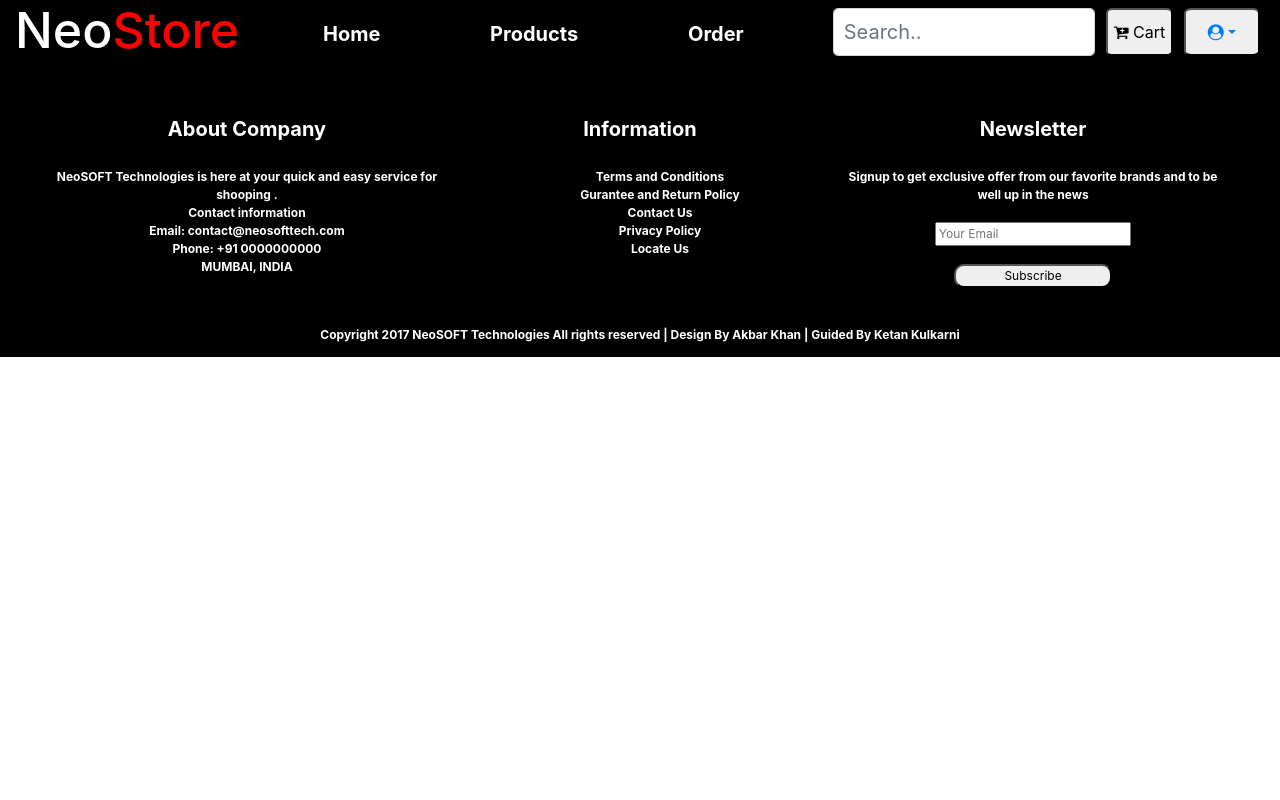
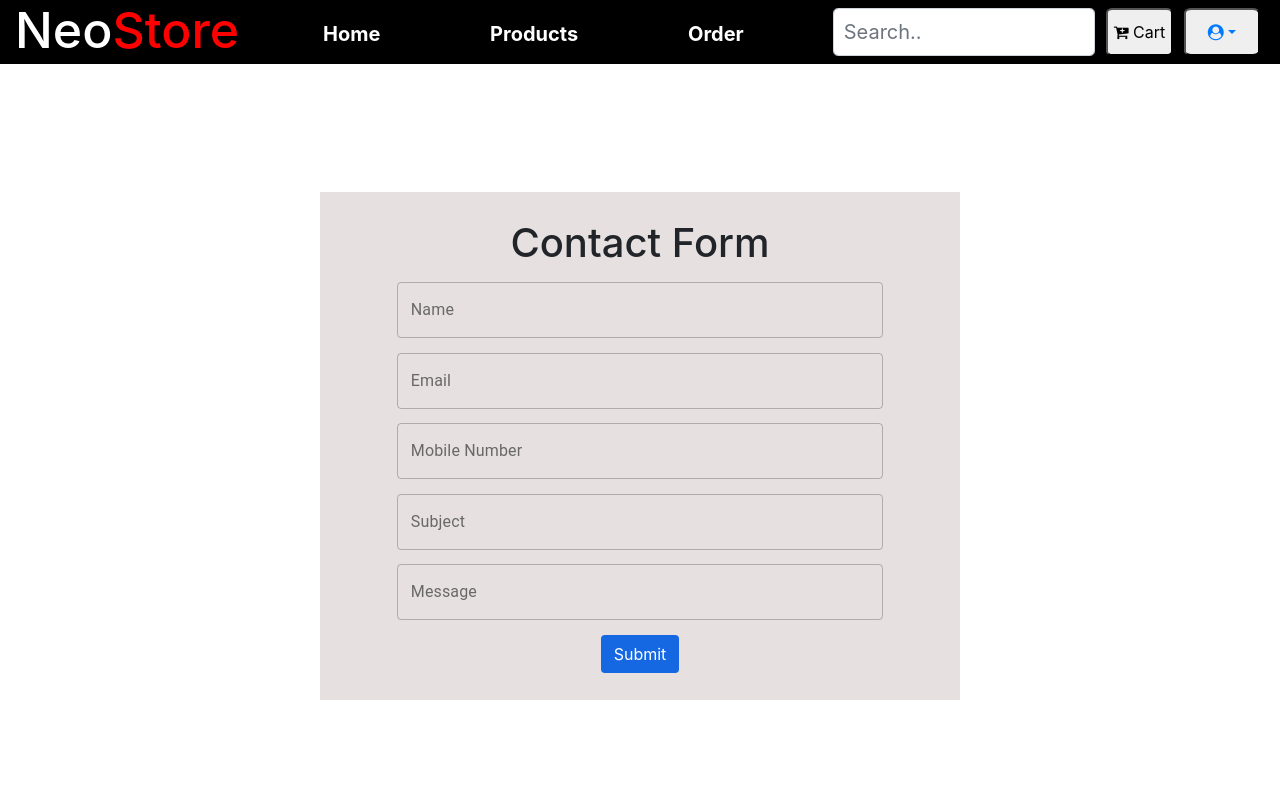
Before and after one commit to Akbar-khan-neosoft/Neostore, a React (Create React App) app: page /contactus in a window 1280 px wide. Shown: the top 800 px of the page. Built offline with nearby package versions, Linux system fonts and the light colour scheme.

Commit message:
redux implementation going on

```diff
--- a/src/App.js
+++ b/src/App.js
@@ -6,6 +6,7 @@ import Login from './Components/Pages/Login';
 import Layout from './Components/Main/Layout';
 import Register from './Components/Pages/Register';
 import store from '../src/Redux/Store';
+import ContactForm from './Components/Common/ContactForm';
 // console.log(store.getState());
 
 function App() {
@@ -18,6 +19,7 @@ function App() {
 							<Route exact path="/" component={Dashboard} />
 							<Route exact path="/login" component={Login} />
 							<Route exact path="/register" component={Register} />
+							<Route exact path="/contactus" component={ContactForm} />
 						</Switch>
 					</Layout>
 				</Router>
--- /dev/null
+++ b/src/Assets/CSS/ContactForm.css
@@ -0,0 +1,23 @@
+.contactus {
+    width: 50%;
+    background-color: rgb(230, 224, 224);
+    margin-top: 10%;
+    margin-bottom: 15%;
+    margin-right: 25%;
+    margin-left: 25%;
+}
+
+.contactform {
+    width: 80%;
+    margin-left: 10%;
+    margin-right: 10%;
+    margin-top: 10%;
+    margin-bottom: 10%;
+    text-align: center;
+    padding: 2%;
+}
+
+.contactformcontrol {
+    margin-bottom: 3%;
+    margin-top: 3%;
+}
--- /dev/null
+++ b/src/Components/Common/ContactForm.js
@@ -0,0 +1,60 @@
+import React from 'react';
+import '../../Assets/CSS/ContactForm.css';
+import { FormControl, TextField } from '@material-ui/core';
+
+function ContactForm() {
+	return (
+		<div className="contactus">
+			<div className="contactform">
+				<div className="contactformcontrol">
+					<h1>Contact Form</h1>
+				</div>
+				<form>
+					<div className="contactformcontrol">
+						<FormControl fullWidth className="contactformcontrol">
+							<TextField id="outlined-basic" label="Name" variant="outlined" placeholder="Name" />
+						</FormControl>
+					</div>
+					<div className="contactformcontrol">
+						<FormControl fullWidth className="contactformcontrol">
+							<TextField id="outlined-basic" label="Email" variant="outlined" placeholder="Email" />
+						</FormControl>
+					</div>
+					<div className="contactformcontrol">
+						<FormControl fullWidth className="contactformcontrol">
+							<TextField
+								id="outlined-basic"
+								label="Mobile Number"
+								variant="outlined"
+								placeholder="Mobile Number"
+							/>
+						</FormControl>
+					</div>
+					<div className="contactformcontrol">
+						<FormControl fullWidth>
+							<TextField id="outlined-basic" label="Subject" variant="outlined" placeholder="Subject" />
+						</FormControl>
+					</div>
+					<div className="contactformcontrol">
+						<FormControl fullWidth className="contactformcontrol">
+							<TextField id="outlined-basic" label="Message" variant="outlined" placeholder="Message" />
+						</FormControl>
+					</div>
+					<div className="contactformcontrol">
+						<FormControl component="fieldset" className="contactformcontrol">
+							<button
+								class="btn"
+								type="submit"
+								style={{ backgroundColor: 'rgb(21, 103, 226)', color: 'white' }}
+							>
+								Submit
+							</button>
+						</FormControl>
+					</div>
+				</form>
+			</div>
+		</div>
+	);
+}
+
+export default ContactForm;
--- a/src/Components/Common/Contact_Form.js
+++ /dev/null
@@ -1,5 +0,0 @@
-import React from 'react';
-
-function ContactForm() {
-	return <div>hey</div>;
-}
--- a/src/Components/Common/Footer/Footer.js
+++ b/src/Components/Common/Footer/Footer.js
@@ -1,5 +1,6 @@
 import React, { Component } from 'react';
 import '../../../Assets/CSS/Footer.css';
+import { Link } from 'react-router-dom';
 
 class Footer extends Component {
 	render() {
@@ -40,9 +41,9 @@ class Footer extends Component {
 									</a>
 								</li>
 								<li>
-									<a style={{ textDecoration: 'none', color: 'white' }} href="#">
+									<Link to="/contactus" style={{ textDecoration: 'none', color: 'white' }}>
 										Contact Us
-									</a>
+									</Link>
 								</li>
 								<li>
 									<a style={{ textDecoration: 'none', color: 'white' }} href="#">
--- a/src/Components/Pages/Dashboard/Dashboard_Slider/Dashboard_Slider.js
+++ b/src/Components/Pages/Dashboard/Dashboard_Slider/Dashboard_Slider.js
@@ -1,6 +1,7 @@
 import React, { Component } from 'react';
-import axios from 'axios';
+import { connect } from 'react-redux';
 import '../../../../Assets/CSS/Dashboard_Slider.css';
+import { fetchSliderData } from '../../../../Redux/Actions/sliderAction';
 
 class DashboardCarousel extends Component {
 	constructor() {
@@ -11,9 +12,9 @@ class DashboardCarousel extends Component {
 	}
 
 	componentDidMount() {
-		axios.get('http://180.149.241.208:3022/getAllCategories').then(result => {
-			this.setState({ data: result.data.category_details });
-		});
+		this.props.onFetch();
+
+		// this.setState({ data: result.data.category_details });
 	}
 
 	render() {
@@ -21,8 +22,11 @@ class DashboardCarousel extends Component {
 			<div className="dashboard-slider">
 				<div id="carouselExampleControls" class="carousel slide" data-ride="carousel">
 					<div class="carousel-inner">
-						{this.state.data.map((item, index) => (
+						{console.log('dashboard : ', this.props.data)}
+						{[this.props.data].map((item, index) => (
 							<div class={`carousel-item ${index == 0 ? 'active' : ''}`} key={index}>
+								{console.log('inside : ', item.sliderReducer.data.data)}
+
 								<img
 									src={'http://180.149.241.208:3022/' + item.product_image}
 									width="100%"
@@ -46,4 +50,15 @@ class DashboardCarousel extends Component {
 	}
 }
 
-export default DashboardCarousel;
+const mapStateToProps = state => {
+	{
+		console.log('redu:', state);
+	}
+	return { data: state };
+};
+
+const mapDispatchToProps = dispatch => ({
+	onFetch: () => dispatch(fetchSliderData()),
+});
+
+export default connect(mapStateToProps, mapDispatchToProps)(DashboardCarousel);
--- a/src/Redux/Actions/sliderAction.js
+++ b/src/Redux/Actions/sliderAction.js
@@ -2,13 +2,20 @@ import axios from 'axios';
 import { SLIDER_DATA_FAILURE, SLIDER_DATA_REQUEST, SLIDER_DATA_SUCCESS } from '../Constants';
 
 const sliderDataRequest = () => ({ type: SLIDER_DATA_REQUEST });
-const sliderDataSuccess = data => ({ type: SLIDER_DATA_SUCCESS, payload: data });
+const sliderDataSuccess = data => ({ type: SLIDER_DATA_SUCCESS, payload: { data } });
 const sliderDataFailure = error => ({ type: SLIDER_DATA_FAILURE, error: error });
 
 export const fetchSliderData = () => async dispatch => {
+	console.log('hey');
+
 	dispatch(sliderDataRequest());
 	try {
-		const { data } = await axios.get('http://180.149.241.208:3022/getAllCategories');
+		const { data } = await axios.get('http://180.149.241.208:3022/getAllCategories').then(result => {
+			return result;
+		});
+		{
+			console.log('in try ' + data);
+		}
 		dispatch(sliderDataSuccess(data));
 	} catch (error) {
 		dispatch(sliderDataFailure({ error }));
```
Also changed, not shown: src/Assets/CSS/Contact_Form.css (deleted).
